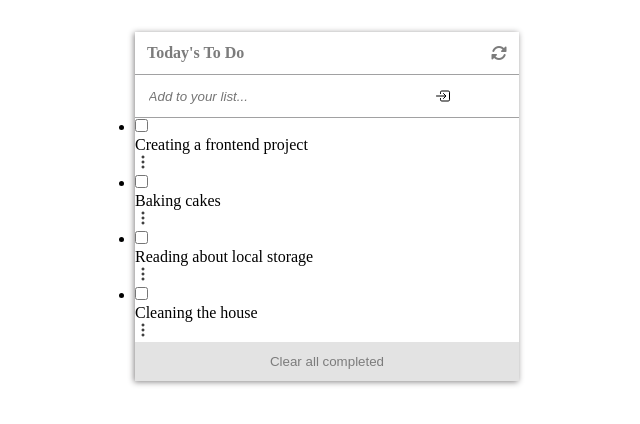
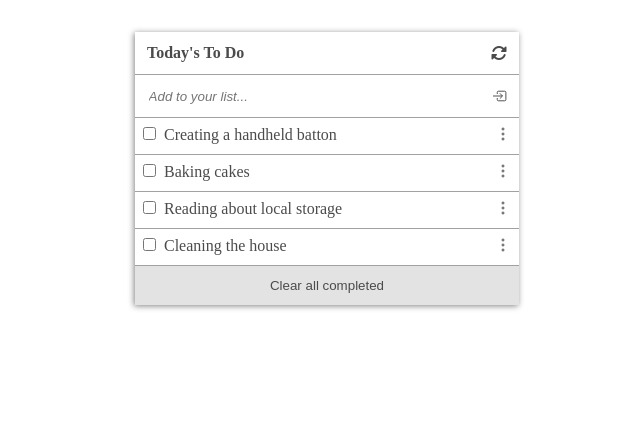
Before and after one commit to bobb-Rob/Todo-list-project, a website built with webpack: page src/index.html in a window 1280 px wide. Shown: the whole page, without its empty margins (313-953 px from the left). Built offline with nearby package versions, Linux system fonts and the light colour scheme.

Commit message:
update function to load on document content loaded

```diff
--- a/package.json
+++ b/package.json
@@ -27,5 +27,8 @@
     "webpack": "^5.72.1",
     "webpack-cli": "^4.9.2",
     "webpack-dev-server": "^4.9.0"
+  },
+  "dependencies": {
+    "uniqid": "^5.4.0"
   }
 }
--- a/src/index.js
+++ b/src/index.js
@@ -1,44 +1,34 @@
-
+import todos from './todoItems';
 import './style.css';
 
 
-const todos = [
-  {
-    description: 'Creating a frontend project',
-    completed: false,
-    index: 1,
-  },
-  {
-    description: 'Baking cakes',
-    completed: false,
-    index: 2,
-  },
-  {
-    description: 'Reading about local storage',
-    completed: false,
-    index: 3,
-  },
-  {
-    description: 'Cleaning the house',
-    completed: false,
-    index: 4,
-  },
-];
 
-todos.forEach((todo) => {
+
+const todoItem = ({description, index}) => {
   const liEl = document.createElement('li');
   liEl.classList.add('todo-wrapper');
+  liEl.id = `todo-${index}`
   liEl.innerHTML = `
+    <div class='left-align'>
       <div>
-        <input type="checkbox" id="${todo.index}" />
+        <input type="checkbox" id="${index}" />
       </div>
       <div>
-        <p contenteditable="true">${todo.description}</p>
+        <p contenteditable="true">${description}</p>
       </div>
+    </div>
       <div>
         <ion-icon name="ellipsis-vertical-outline"></ion-icon>
     </div>
       `;
-      const listContainer = document.querySelector('.todo-list-holder');
-      listContainer.appendChild(liEl);
-});
+    return liEl;
+}
+
+const displayTodo = () => {
+  const listContainer = document.querySelector('.todo-list-holder');
+  todos.forEach((todo) => {
+  listContainer.appendChild(todoItem(todo));
+  });
+}
+
+document.addEventListener('DOMContentLoaded', displayTodo)
--- a/src/style.css
+++ b/src/style.css
@@ -2,6 +2,10 @@
     margin: 0;
     padding: 0;
     box-sizing: border-box;
+}
+
+:root {
+    --textColor: #4b4b4b;
 }
 
 body {
@@ -15,8 +19,8 @@ body {
     box-shadow: -1px 1px 6px 0px #878586;
 }
 
-.todo-app i {
-    color: #7c7c7c;
+.todo-app {
+    color: var(--textColor);
 }
 
 .header {
@@ -27,9 +31,9 @@ body {
     padding: .75rem;
 }
 
-.header > h1 {
+.header>h1 {
     font-size: 1rem;
-    color: #7c7c7c;
+    color: var(--textColor);
 }
 
 .todo-input-wrapper {
@@ -43,8 +47,24 @@ body {
     padding: .1rem;
     border: none;
     outline: none;
-    width: 80%;
+    width: 100%;
     font-style: italic;
+}
+
+.todo-wrapper {
+    display: flex;
+    justify-content: space-between;
+    padding: 0.5rem;
+    border-bottom: 1px solid rgba(69, 69, 70, 0.5);
+    color: var(--textColor);
+}
+
+.todo-wrapper > .left-align {
+  display: flex;
+}
+
+.left-align p {
+    padding: 0 0.5rem;
 }
 
 .clear-all-btn {
@@ -52,5 +72,5 @@ body {
     background-color: #e3e3e3;
     padding: .75rem;
     border: none;
-    color: #7c7c7c;
+    color: var(--textColor);
 }
--- /dev/null
+++ b/src/todoItems.js
@@ -0,0 +1,25 @@
+
+const todos = [
+    {
+      description: 'Creating a handheld batton',
+      completed: false,
+      index: 1,
+    },
+    {
+      description: 'Baking cakes',
+      completed: false,
+      index: 2,
+    },
+    {
+      description: 'Reading about local storage',
+      completed: false,
+      index: 3,
+    },
+    {
+      description: 'Cleaning the house',
+      completed: false,
+      index: 4,
+    },
+  ];
+
+  export default todos;
```
Also changed, not shown: 1 other file.
